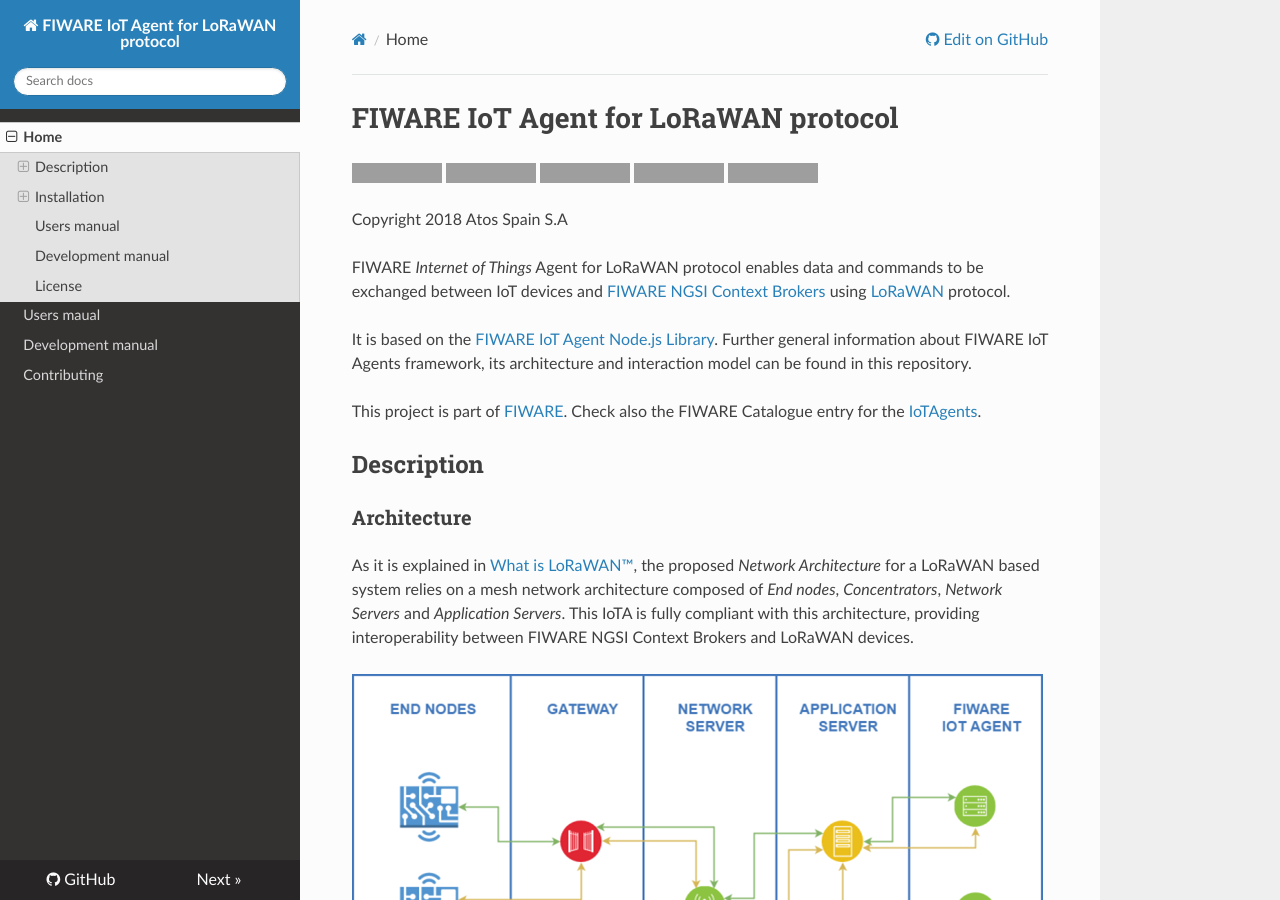
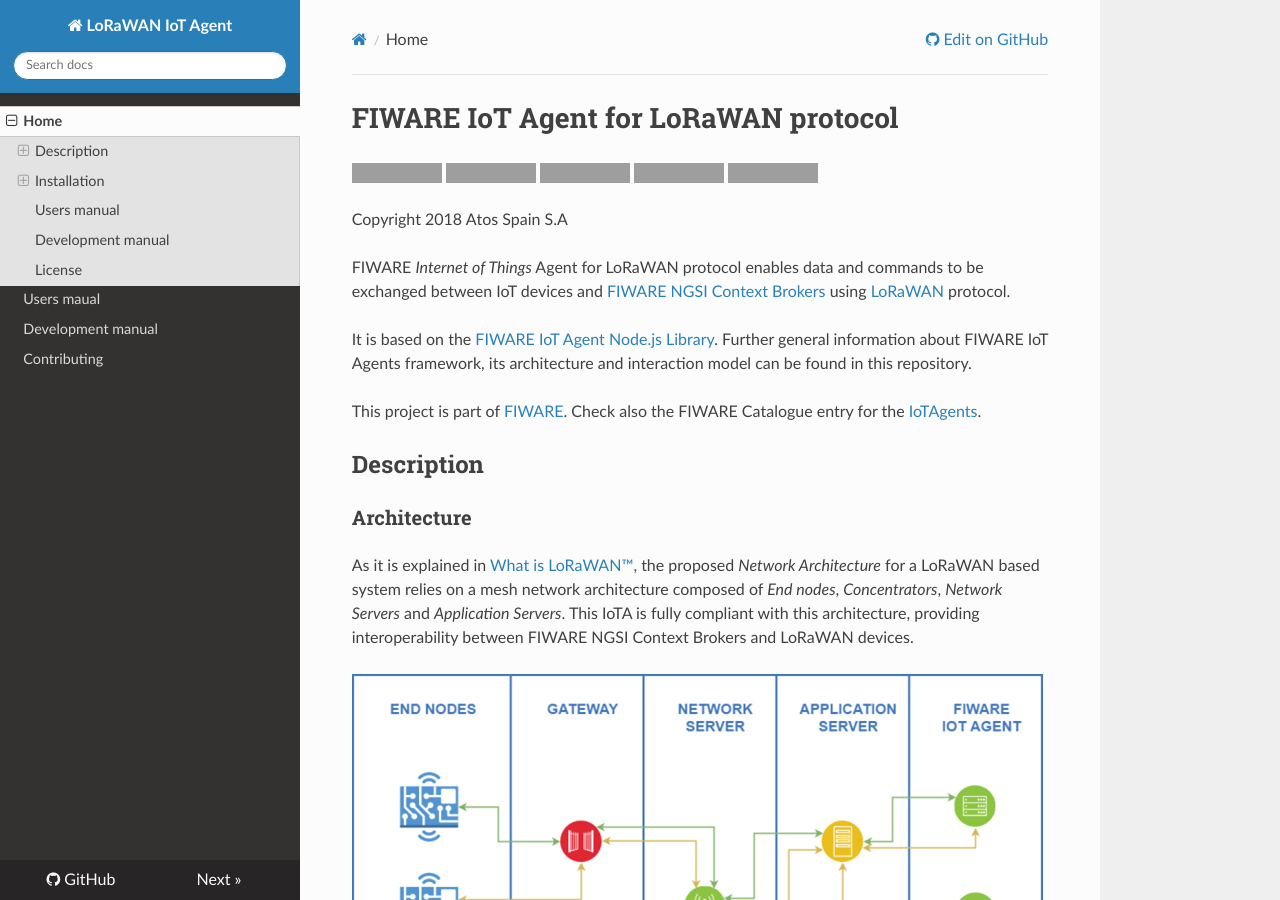
Before and after one commit to Atos-Research-and-Innovation/IoTagent-LoRaWAN, an MkDocs documentation site: the page built from docs/index.md, in a window 1280 px wide and 900 px high. Built offline with MkDocs 1.6.1, drawn with Linux system fonts in a browser that asks for light colours; nearby versions of some CDN libraries; comment, search, counter and statistics services are not loaded; old or Windows-style settings are respelled for this version of MkDocs; grey boxes are pictures that could not be loaded.

Commit message:
Updates site_name in documentation

```diff
--- a/mkdocs.yml
+++ b/mkdocs.yml
@@ -1,4 +1,4 @@
-site_name: FIWARE IoT Agent for LoRaWAN protocol
+site_name: LoRaWAN IoT Agent
 site_url: https://github.com/Atos-Research-and-Innovation/IoTagent-LoRaWAN
 repo_url: https://github.com/Atos-Research-and-Innovation/IoTagent-LoRaWAN.git
 site_description: FIWARE IoT Agent for LoRaWAN protocol document site
```
